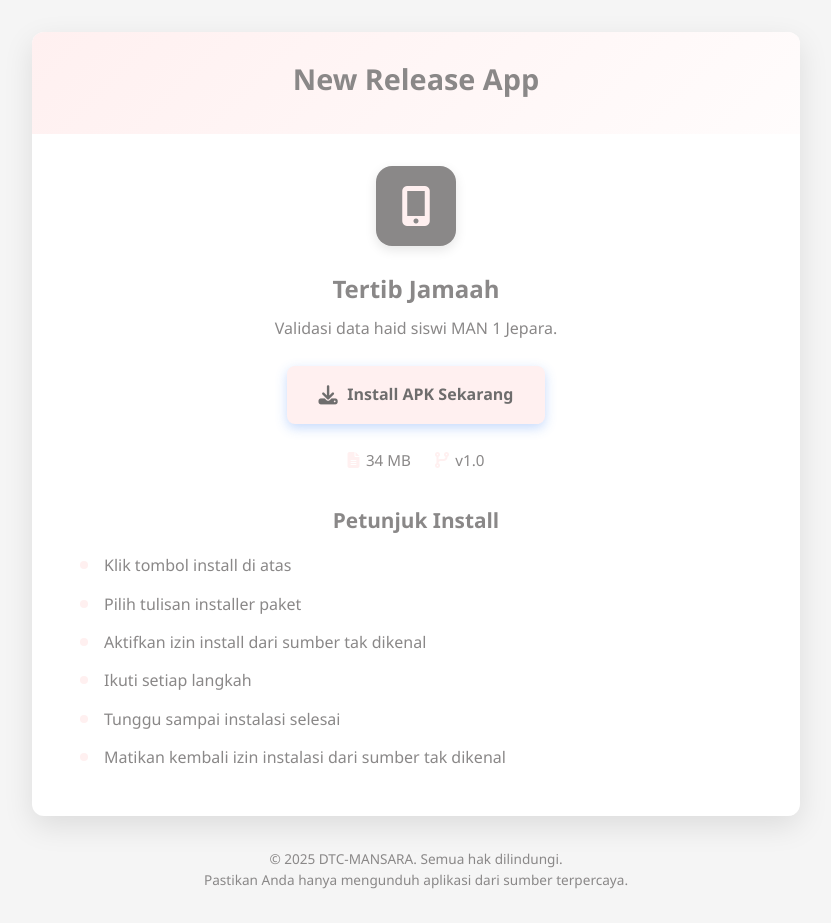
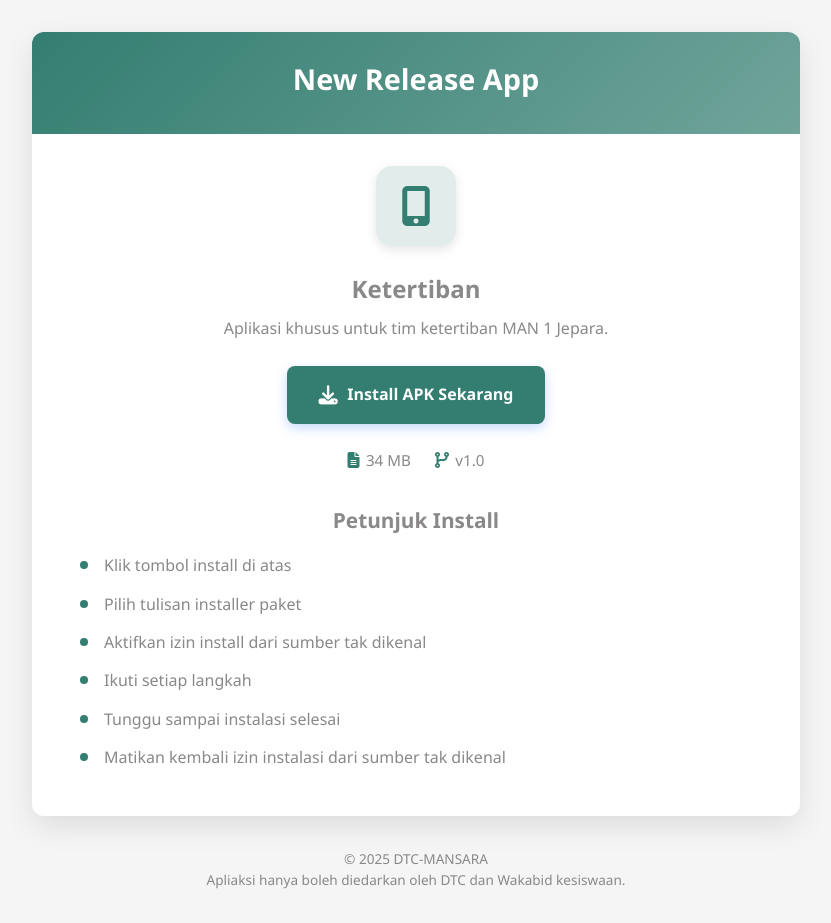
Before and after one commit to dtcmansara/ketertiban, a plain HTML site: page index.htm in a window 1280 px wide. Shown: the whole page, without its empty margins (224-1055 px from the left). Drawn offline with Linux system fonts and the light colour scheme.

Commit message:
Update index.htm

```diff
--- a/index.htm
+++ b/index.htm
@@ -7,8 +7,8 @@
   <link rel="stylesheet" href="https://cdnjs.cloudflare.com/ajax/libs/font-awesome/6.4.0/css/all.min.css" />
   <style>
     :root {
-      --primary-color: #fff0f0;
-      --secondary-color: #fffcfc;
+      --primary-color: #347E71;
+      --secondary-color: #70a49b;
       --accent-color: #8a8888;
       --light-color: #f8f9fa;
       --dark-color: #8a8888;
@@ -50,7 +50,7 @@
 
     .card-header {
       background: linear-gradient(135deg, var(--primary-color), var(--secondary-color));
-      color: #8a8888;
+      color: #ffffff;
       padding: 1.5rem;
       text-align: center;
     }
@@ -73,7 +73,7 @@
       width: 80px;
       height: 80px;
       border-radius: 16px;
-      background-color: #8a8888;
+      background-color: #e2eceb;
       display: flex;
       align-items: center;
       justify-content: center;
@@ -103,7 +103,7 @@
       align-items: center;
       justify-content: center;
       background-color: var(--primary-color);
-      color: #6e6d6d;
+      color: #ffffff;
       padding: 1rem 2rem;
       border-radius: 8px;
       text-decoration: none;
@@ -114,7 +114,7 @@
     }
 
     .download-btn:hover {
-      background-color: #e3dada;
+      background-color: #70a49b;
       transform: translateY(-2px);
       box-shadow: 0 6px 16px rgba(66, 133, 244, 0.4);
     }
@@ -234,10 +234,10 @@
             <i class="fas fa-mobile-alt"></i>
           </div>
           <div class="app-details">
-            <h2>Tertib Jamaah</h2>
-            <p>Validasi data haid siswi MAN 1 Jepara.</p>
+            <h2>Ketertiban</h2>
+            <p>Aplikasi khusus untuk tim ketertiban MAN 1 Jepara.</p>
 
-            <a href="https://github.com/dtcmansara/file/releases/download/tertib-jamaah/tertib.jamaah.apk" class="download-btn" download>
+            <a href="https://github.com/dtcmansara/file/releases/download/ketertiban/Ketertiban.apk" class="download-btn" download>
               <i class="fas fa-download"></i> Install APK Sekarang
             </a>
 
@@ -267,8 +267,8 @@
     </div>
 
     <footer>
-      <p>&copy; 2025 DTC-MANSARA. Semua hak dilindungi.</p>
-      <p>Pastikan Anda hanya mengunduh aplikasi dari sumber terpercaya.</p>
+      <p>&copy; 2025 DTC-MANSARA </p>
+      <p>Apliaksi hanya boleh diedarkan oleh DTC dan Wakabid kesiswaan.</p>
     </footer>
   </div>
 </body>
```
